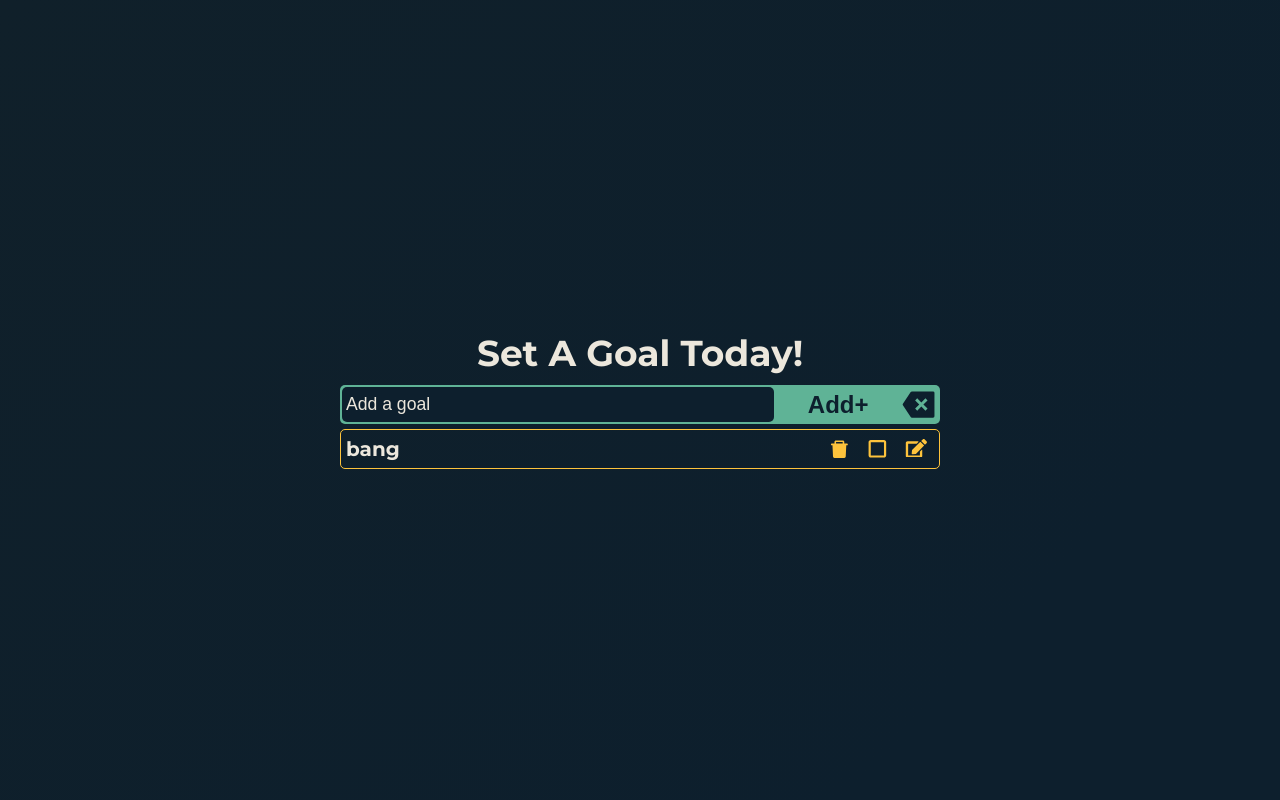
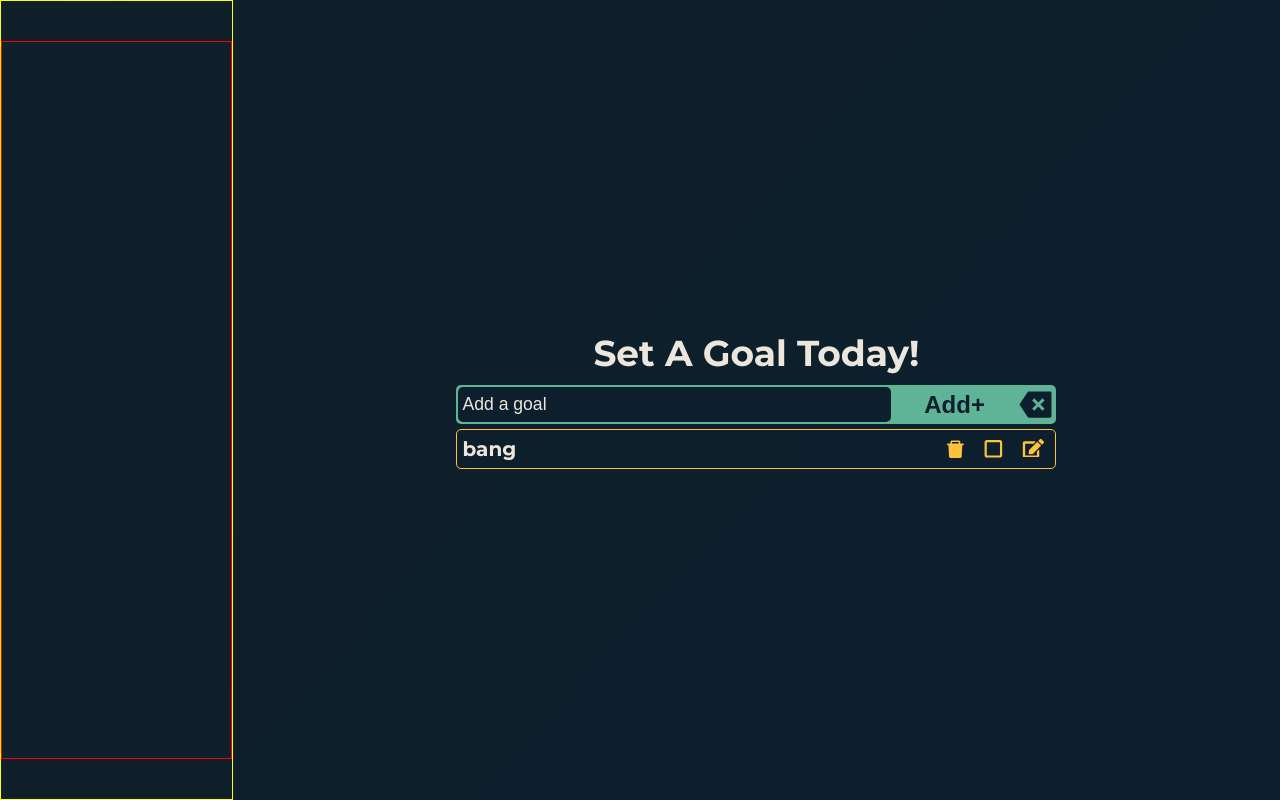
Before and after one commit to sseans/React-Goals, a React (Create React App) app: page / in a window 1280 px wide. Built offline with nearby package versions, Linux system fonts and the light colour scheme.

Commit message:
building out menu wireframe

```diff
--- a/src/App.js
+++ b/src/App.js
@@ -5,8 +5,8 @@ import PlannerList from "./components/PlannerList/PlannerList";
 function App() {
   return (
     <div className="App">
+      <Nav />
       <PlannerList />
-      <Nav />
     </div>
   );
 }
--- a/src/components/Nav/Nav.css
+++ b/src/components/Nav/Nav.css
@@ -0,0 +1,22 @@
+.nav {
+  left: 0;
+  top: 0;
+  width: 20%;
+  min-width: 140px;
+  max-width: 300px;
+  height: 100%;
+  border: yellow 1px solid;
+  display: flex;
+  align-items: center;
+}
+
+.navwrapper {
+  height: 90%;
+  width: 100%;
+  border: red 1px solid;
+}
+
+.navbuttons {
+  width: 100%;
+  background-color: #071017;
+}
--- a/src/components/Nav/Nav.js
+++ b/src/components/Nav/Nav.js
@@ -1,20 +1,36 @@
 import React from "react";
 import "./Nav.css";
+import { MdAssignmentTurnedIn } from "react-icons/md";
+import { MdBookmark } from "react-icons/md";
+import { TiSocialTwitter } from "react-icons/ti";
+import { ImTarget } from "react-icons/im";
+import { MdDashboard } from "react-icons/md";
+import { MdSettings } from "react-icons/md";
+import { MdEmail } from "react-icons/md";
 
 const menuArr = [
-  { name: "Goals", link: "/goals" },
-  { name: "History", link: "/history" },
-  { name: "Social", link: "/social" },
-  { name: "Age Targets", link: "/agetargets" },
-  { name: "Dashboard", link: "/dashboard" },
-  { name: "Settings", link: "/settings" },
-  { name: "Mail", link: "/mail" },
+  { name: "Goals", link: "/goals", icon: <MdAssignmentTurnedIn /> },
+  { name: "History", link: "/history", icon: <MdBookmark /> },
+  { name: "Social", link: "/social", icon: <TiSocialTwitter /> },
+  { name: "Age Targets", link: "/agetargets", icon: <ImTarget /> },
+  { name: "Dashboard", link: "/dashboard", icon: <MdDashboard /> },
+  { name: "Settings", link: "/settings", icon: <MdSettings /> },
+  { name: "Mail", link: "/mail", icon: <MdEmail /> },
 ];
 
 export default function Nav() {
   return (
     <div className="nav">
-      <div className="navwrapper"></div>
+      <ul className="navwrapper">
+        {menuArr.map((x) => {
+          <a href={x.link}>
+            <li className="navbuttons">
+              {x.icon}
+              {x.name}
+            </li>
+          </a>;
+        })}
+      </ul>
     </div>
   );
 }
```
